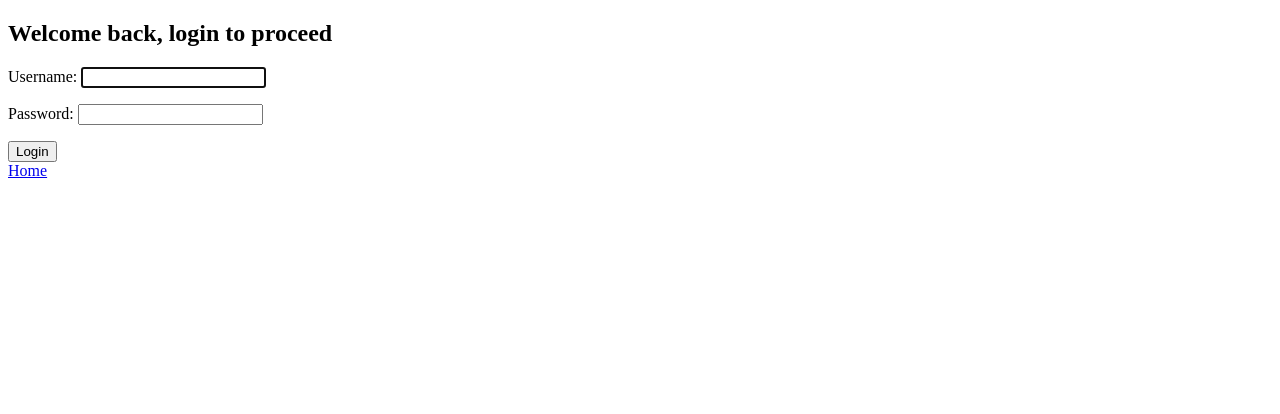
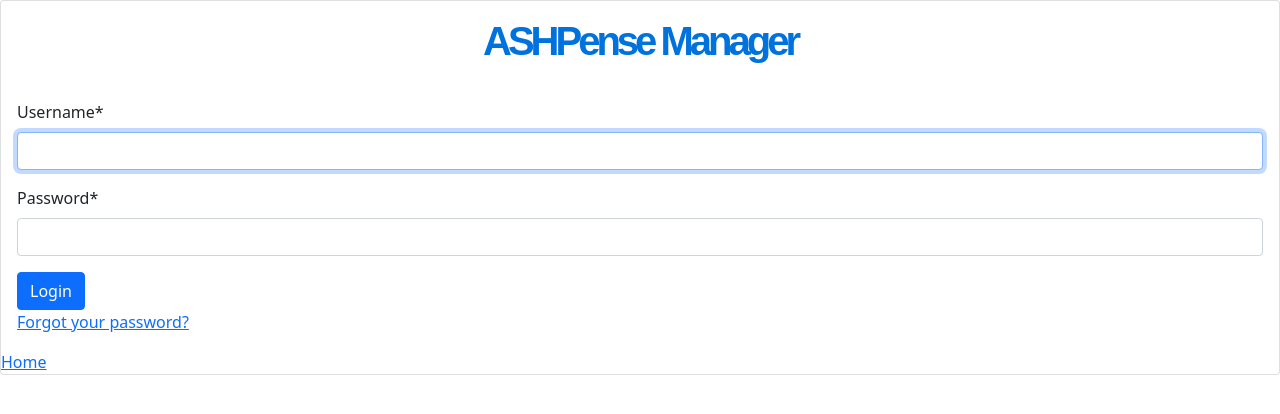
Before and after one commit to Ashdof/side_projects, a Django app: page /apm_accounts/login/ in a window 1280 px wide. Shown: the top 414 px of the page. Run offline with Django 5.2, Linux system fonts and the light colour scheme; some libraries are stand-ins or nearby versions.

Commit message:
Implemented minimal fron-end designs

```diff
--- a/templates/auth_base.html
+++ b/templates/auth_base.html
@@ -3,11 +3,18 @@
    <head>
        <meta charset="utf-8">
        <title>{% block title %}ASHPense | Authentication{% endblock title %}</title>
+       <meta name="viewport" content="width=device-width, initial-scale=1, shrink-to-fit=no">
+
+       <!-- Bootstarp CSS -->
+       <link href="https://cdn.jsdelivr.net/npm/bootstrap@5.1.3/dist/css/bootstrap.min.css" rel="stylesheet" integrity="sha384-1BmE4kWBq78iYhFldvKuhfTAU6auU8tT94WrHftjDbrCEXSU1oBoqyl2QvZ6jIW3" crossorigin="anonymous">
    </head>
    <body>
        <main>
         {% block content %}
         {% endblock content %}
        </main>
+
+       <!-- Bootstarp JavaScript Bundle -->
+       <script src="https://cdn.jsdelivr.net/npm/bootstrap@5.1.3/dist/js/bootstrap.bundle.min.js" integrity="sha384-ka7Sk0Gln4gmtz2MlQnikT1wXgYsOg+OMhuP+IlRH9sENBO0LRn5q+8nbTov4+1p" crossorigin="anonymous"></script>
    </body>
 </html>
--- a/templates/base.html
+++ b/templates/base.html
@@ -4,6 +4,8 @@
     <head>
         <meta charset="utf-8">
         <title>{% block title %}ASHPense Manager{% endblock title %}</title>
+
+        <meta name="viewport" content="width=device-width, initial-scale=1, shrink-to-fit=no">
     </head>
     <body>
         <main>
--- a/templates/registration/login.html
+++ b/templates/registration/login.html
@@ -1,13 +1,34 @@
 {% extends "auth_base.html" %}
+{% load crispy_forms_tags %}
+{% comment %} {% load static %} {% endcomment %}
 
 {% block title %}ASHPense | Login{% endblock title %}
 
 {% block content %}
-<h2>Welcome back, login to proceed</h2>
-<form method="POST">{% csrf_token %}
-    {{ form.as_p }}
-    <button type="submit"> Login </button>
-</form>
+<div class="login-form">
+    <div class="card">
+        <div class="card-body">
+            <form method="POST">
+                {% csrf_token %}
+                {% comment %} <h3 style="text-align: center; font-family: 'Courier New', Courier, monospace; font-size: 15px; font-weight: lighter; letter-spacing: -0.5px; word-spacing: -5.0px; margin: -0.5rem; padding: -0.5rem;">
+                    Streamlined Solution for Effective Finance Management
+                </h3> {% endcomment %}
+                <h1 style="text-align: center; font-family: sans-serif; font-size: 40px; font-weight: bold; letter-spacing: -4.0px; color: #0072dd; margin-bottom: 35px; padding: 0rem;">
+                    ASHPense Manager
+                </h1>
+                {{ form | crispy }}
+                <button class="btn btn-primary btn-block" type="submit">Login</button>
+                <div class="clearfix">
+                    <a href="#" class="float-right">Forgot your password?</a>
+                </div>
+            </form>
+        </div>
+        <div>
+            <a href="{% url 'home' %}">Home</a>
+        </div>
+        {% comment %} <div class="card-footer">
 
-<a href="{% url 'home' %}">Home</a>
+        </div> {% endcomment %}
+    </div>
+</div>
 {% endblock content %}
```
Also changed, not shown: apm_project/settings.py (+8 -0 lines), templates/registration/signup.html (+26 -4 lines), db.sqlite3.
